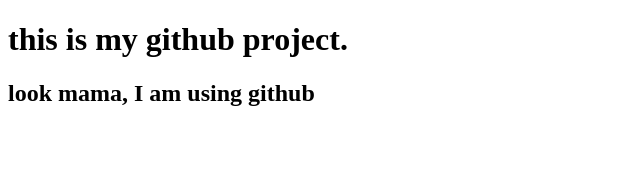
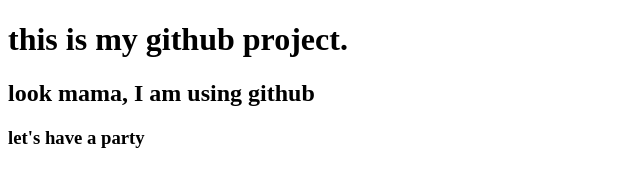
Before and after one commit to Siam-git/my-first-website, a plain HTML site: page index.html in a window 1280 px wide. Shown: the whole page, without its empty margins (0-640 px from the left). Drawn offline with Linux system fonts and the light colour scheme.

Commit message:
set a party

```diff
--- a/index.html
+++ b/index.html
@@ -8,5 +8,6 @@
 <body>
     <h1>this is my github project.</h1>
     <h2>look mama, I am using github</h2>
+    <h3>let's have a party</h3>
 </body>
 </html>
```
